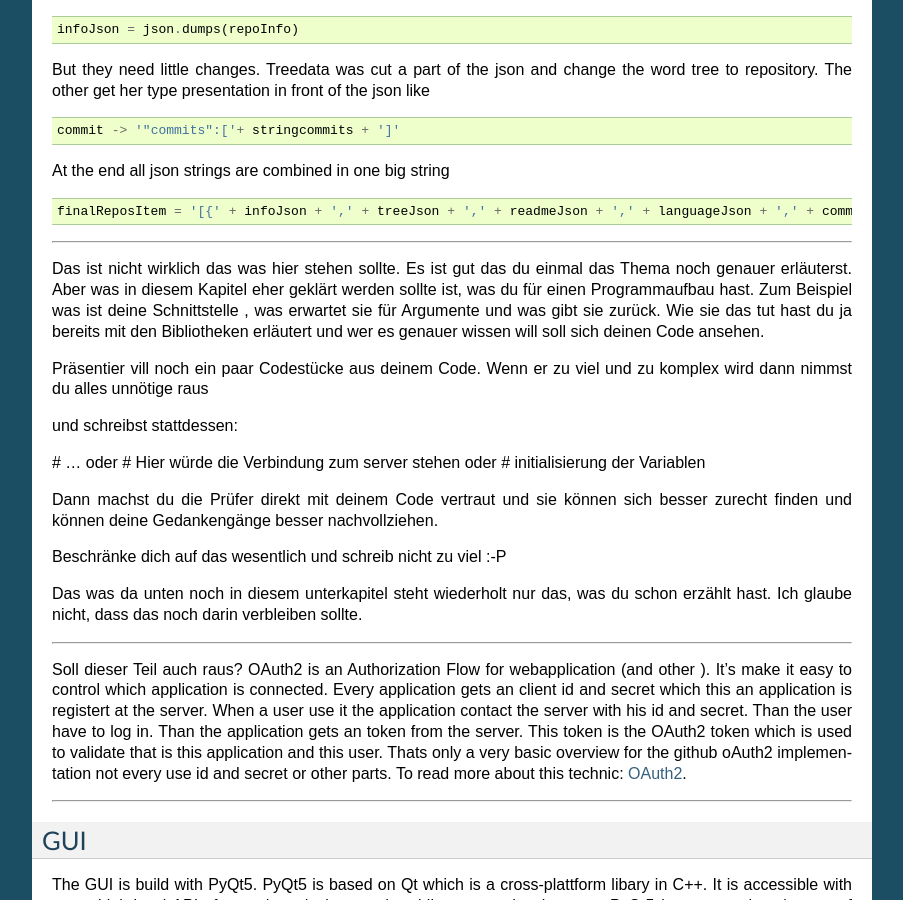
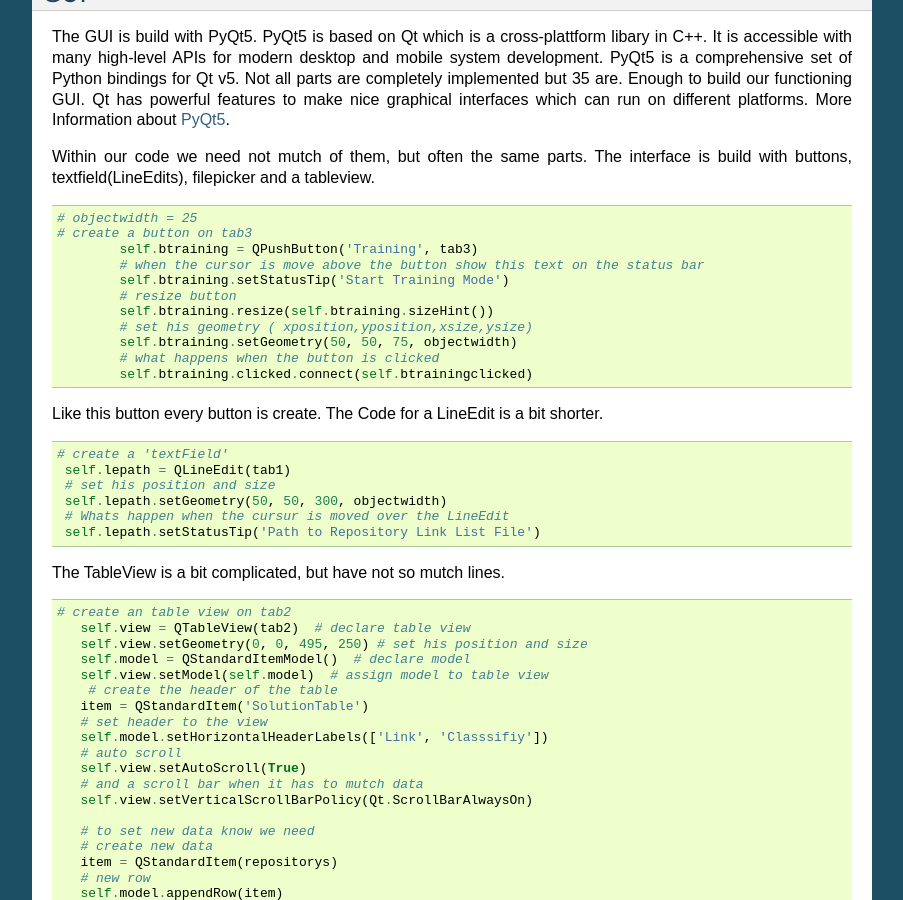
Before and after one commit to RenCloud/InformatiCup2017, a Sphinx documentation site: the page built from source/explanationjonas.rst, in a window 1280 px wide and 900 px high, scrolled down 1935 px. Shown: the whole window, without its empty margins (198-1101 px from the left). Built offline with Sphinx 7.4.7, drawn with Linux system fonts in a browser that asks for light colours; some of the changed text lies outside the part shown.

Commit message:
More changes.

```diff
--- a/source/conf.py
+++ b/source/conf.py
@@ -19,11 +19,11 @@
 #
 import os
 import sys
-sys.path.insert(0, os.path.abspath('../../InformatiCup2017/learning/utils'))
-sys.path.insert(0, os.path.abspath('../../InformatiCup2017/learning/frontend'))
-sys.path.insert(0, os.path.abspath('../../InformatiCup2017/learning/networks'))
-sys.path.insert(0, os.path.abspath('../../InformatiCup2017/data'))
-sys.path.insert(0, os.path.abspath('../../InformatiCup2017/'))
+sys.path.insert(0, os.path.abspath('../../Gi-Projekt/learning/utils'))
+sys.path.insert(0, os.path.abspath('../../Gi-Projekt/learning/frontend'))
+sys.path.insert(0, os.path.abspath('../../Gi-Projekt/learning/networks'))
+sys.path.insert(0, os.path.abspath('../../Gi-Projekt/data'))
+sys.path.insert(0, os.path.abspath('../../Gi-Projekt/'))
 
 print(os.path.abspath('../learning'))
 
--- a/source/efficency.rst
+++ /dev/null
@@ -1,6 +0,0 @@
-Is Text Mining good for identifying repositories?
-=================================================
-while testing this vector, our peak accuracy of the learning network was only about 15% at most. So we decided to
-focus more on the few numeric values existing in the data. Because we only got arrays of texts in the data,
-the only numeric values we could get were the lengths of this arrays. While testing with a few values we already got
-an improvement of accuracy to 20%.
--- a/source/explanationjonas.rst
+++ b/source/explanationjonas.rst
@@ -5,22 +5,6 @@ Basic Structure
 ---------------
 
 The GUI and the data fetching are divided into two file: :file:`getJsonwithoauth` and :file:`Gui`.
-
-
-
-*********************************************************
-
-Diesen Teil habe ich rausgenommen weil er hier nicht hin passt. Man kann ihn  viel besser in dem Resultsfile verwenden.
-
-But before we have the python part to fetch data and to get the train data the code in C# within GetData directory is used.
-With the help of the offical Octokit.net Api wrapper and an basic ASP.Net Local Server we fetch data of 31.700 id's from github (from 1 up to ~110.000).
-Why only 31k in this big range? Only public repositorys are within the 31k.
-Also a second nearly the same code is used as a new page to fetch the trainingsdata with given solution.
-
-Then the C# project is deprecaded, becouse the wrapper has to net.core support at the moment.
-So the application is only useable on windows but we want an cross-platform applcation.
-
-***********************************************************
 
 
 Fetch Data
@@ -126,42 +110,6 @@ At the end all json strings are combined in one big string
      finalReposItem = '[{' + infoJson + ',' + treeJson + ',' + readmeJson + ',' + languageJson + ',' + commitsJson + ',' + commentsJson + ',' + issueJson + '}]'
 
 
-*********************************
-
-Das ist nicht wirklich das was hier stehen sollte. Es ist gut das du einmal das Thema noch genauer erläuterst. Aber
-was in diesem Kapitel eher geklärt werden sollte ist, was du für einen Programmaufbau hast. Zum Beispiel was ist deine Schnittstelle
-, was erwartet sie für Argumente und was gibt sie zurück. Wie sie das tut hast du ja bereits mit den Bibliotheken erläutert und wer
-es genauer wissen will soll sich deinen Code ansehen.
-
-Präsentier vill noch ein paar Codestücke aus deinem Code. Wenn er zu viel und zu komplex wird dann nimmst du alles unnötige raus
-
-und schreibst stattdessen:
-
-# ...
-oder
-# Hier würde die Verbindung zum server stehen
-oder
-# initialisierung der Variablen
-
-Dann machst du die Prüfer direkt mit deinem Code vertraut und sie können sich besser zurecht finden und können deine Gedankengänge
-besser nachvollziehen.
-
-Beschränke dich auf das wesentlich und schreib nicht zu viel :-P
-
-
-Das was da unten noch in diesem unterkapitel steht wiederholt nur das, was du schon erzählt hast. Ich glaube nicht, dass das noch darin verbleiben sollte.
-
-***********************************
-
-Soll dieser Teil auch raus?
-OAuth2 is an Authorization Flow for webapplication (and other ). It's make it easy to control which application is connected.
-Every application gets an client id and secret which this an application is registert at the server.
-When a user use it the application contact the server with his id and secret. Than the user have to log in. Than the application gets an token from the server.
-This token is the OAuth2 token which is used to validate that is this application and this user.
-Thats only a very basic overview for the github oAuth2 implementation not every use id and secret or other parts.
-To read more about this technic: `OAuth2 <https://oauth.net/2/>`_.
-
-************************************
 
 GUI
 ---
```
Also changed, not shown: source/introductionjonas.rst (+0 -11 lines), source/resultsjonas.rst (+0 -10 lines).
